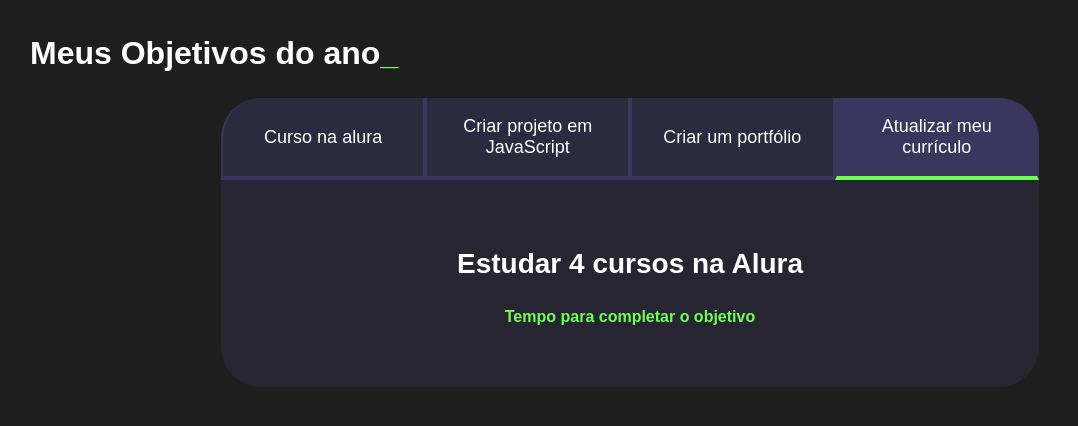
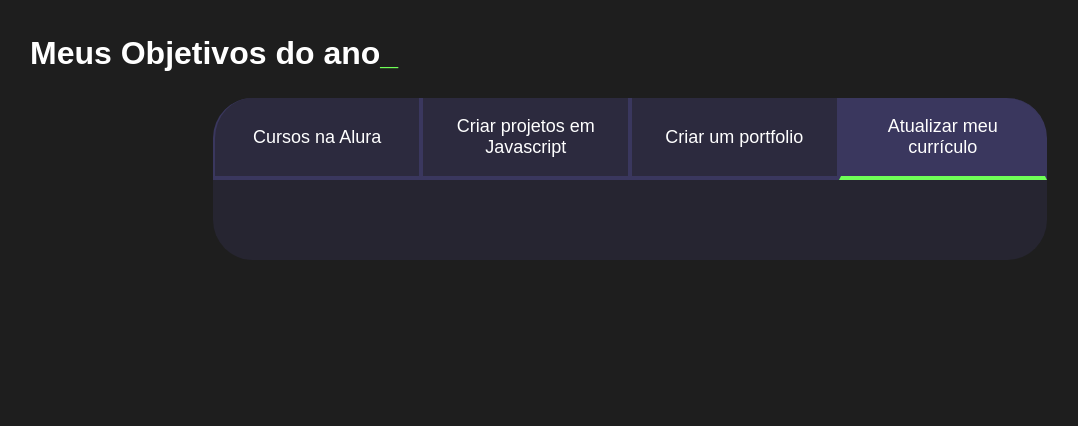
Before and after one commit to jhoannysl/jhoannys3D, a plain HTML site: page JHOANNYS 3D JS-PROJETO/index.html in a window 1280 px wide. Both pictures are taken after a click on the button "Atualizar meu currículo". Shown: the whole page, without its empty margins (10-1088 px from the left). Drawn offline with Linux system fonts and the light colour scheme.

Commit message:
Add files via upload

```diff
--- a/JHOANNYS 3D JS-PROJETO/index.html
+++ b/JHOANNYS 3D JS-PROJETO/index.html
@@ -1,8 +1,8 @@
 <!DOCTYPE html>
 <html lang="pt-br">
-<header>
+<head>
     <meta charset="UTF-8">
-<meta name="viewport" content="width=device-windth, initial-scale=1.0">
+    <meta name="viewport" content="width=device-width, initial-scale=1.0">
     <title>Meus objetivos do ano</title>
     <link rel="stylesheet" href="style.css">
 </head>
@@ -11,27 +11,31 @@
         <h2 class="titulo-principal">Meus Objetivos do ano<span>_</span></h2>
         <div class="conteudo">
         <div class="botoes">
-       <button class="botao ativo">Curso na alura</button>
-       <button class="botao">Criar projeto em JavaScript</button>
-       <button class="botao">Criar um  portfólio</button>
+            <button class="botao ativo">Cursos na Alura</button>
+            <button class="botao">Criar projetos em Javascript</button>
+            <button class="botao">Criar um portfolio</button>
             <button class="botao">Atualizar meu currículo</button>
         </div>
         <div class="abas-textos">
-       <div class="aba-conteudo-ativo">
+            <div class="aba-conteudo ativo">
                 <h3 class="aba-conteudo-titulo-principal">Estudar 4 cursos na Alura</h3>
                 <h4 class="aba-conteudo-titulo-secundario">Tempo para completar o objetivo</h4>
+                <div class="contador"></div>
             </div>
             <div class="aba-conteudo">
-             <h3 class="aba-conteudo-titulo-principal">Criar 5 projetos em JavaScript</h3>
+                <h3 class="aba-conteudo-titulo-principal">Criar 5 projetos em Javascript</h3>
                 <h4 class="aba-conteudo-titulo-secundario">Tempo para completar o objetivo</h4>
+                <div class="contador"></div>
             </div>
             <div class="aba-conteudo">
-             <h3 class="aba-conteudo-titulo-principal">Criar um portfólio com os meus 3 melhores projetos</h3>
+                <h3 class="aba-conteudo-titulo-principal">Criar um portfolio com os meus 3 melhores projetos</h3>
                 <h4 class="aba-conteudo-titulo-secundario">Tempo para completar o objetivo</h4>
+                <div class="contador"></div>
             </div>
             <div class="aba-conteudo">
-                <h3 class="aba-conteudo-titulo-principal">Atualizar meu curriculo com os certificados da alura</h3>
+                <h3 class="aba-conteudo-titulo-principal">Atualizar meu curriculo com os certificados da Alura</h3>
                 <h4 class="aba-conteudo-titulo-secundario">Tempo para completar o objetivo</h4>
+                <div class="contador"></div>
             </div>
         </div>
     </div>
--- a/JHOANNYS 3D JS-PROJETO/main.js
+++ b/JHOANNYS 3D JS-PROJETO/main.js
@@ -1,14 +1,21 @@
 const botoes = document.querySelectorAll(".botao");
-  console.log(botoes)
+const textos = document.querySelectorAll(".aba-conteudo");
 
-for(let i=0; i <  botoes.length; i++){
+for(let i = 0; i <botoes.length;i++){
    botoes[i].onclick = function(){
 
-     for(let j=0;j<botoes.length;j++){
+     for(let j = 0;j <botoes.length;j++){
           botoes[j].classList.remove("ativo");
+          textos[j].classList.remove("ativo");
 }
 
-       botoes[i].classList.add("ativo")
-
+       botoes[i].classList.add("ativo");
+       textos[i].classList.add("ativo");
 }
       }
+
+  const contadores = document.querySelectorAll(".contador");
+  const tempoObjetivo1 = new Date("2024/10/05T00:00:00");
+  let tempoAtual = new Date();
+
+  contadores[0].textContent = tempoObjetivo1-tempoAtual;
--- a/JHOANNYS 3D JS-PROJETO/style.css
+++ b/JHOANNYS 3D JS-PROJETO/style.css
@@ -88,6 +88,7 @@ body {
        .aba-conteudo-titulo-secundario{
         text-align: center;
         color: var(--verde);
+        text-transform: uppercase;
        }
 
 @media screen and (min-width: 768px) {
```
Lines whose indentation alone changed are shown as unchanged.
